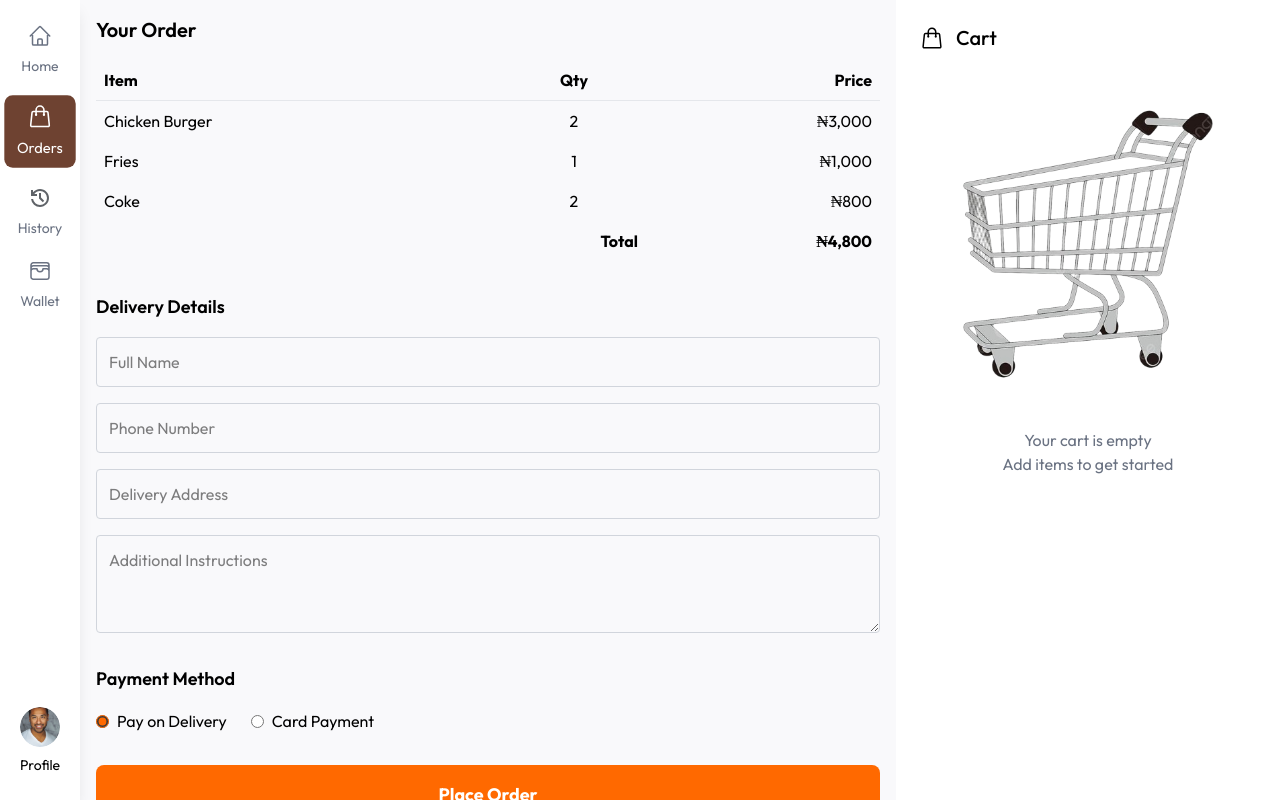
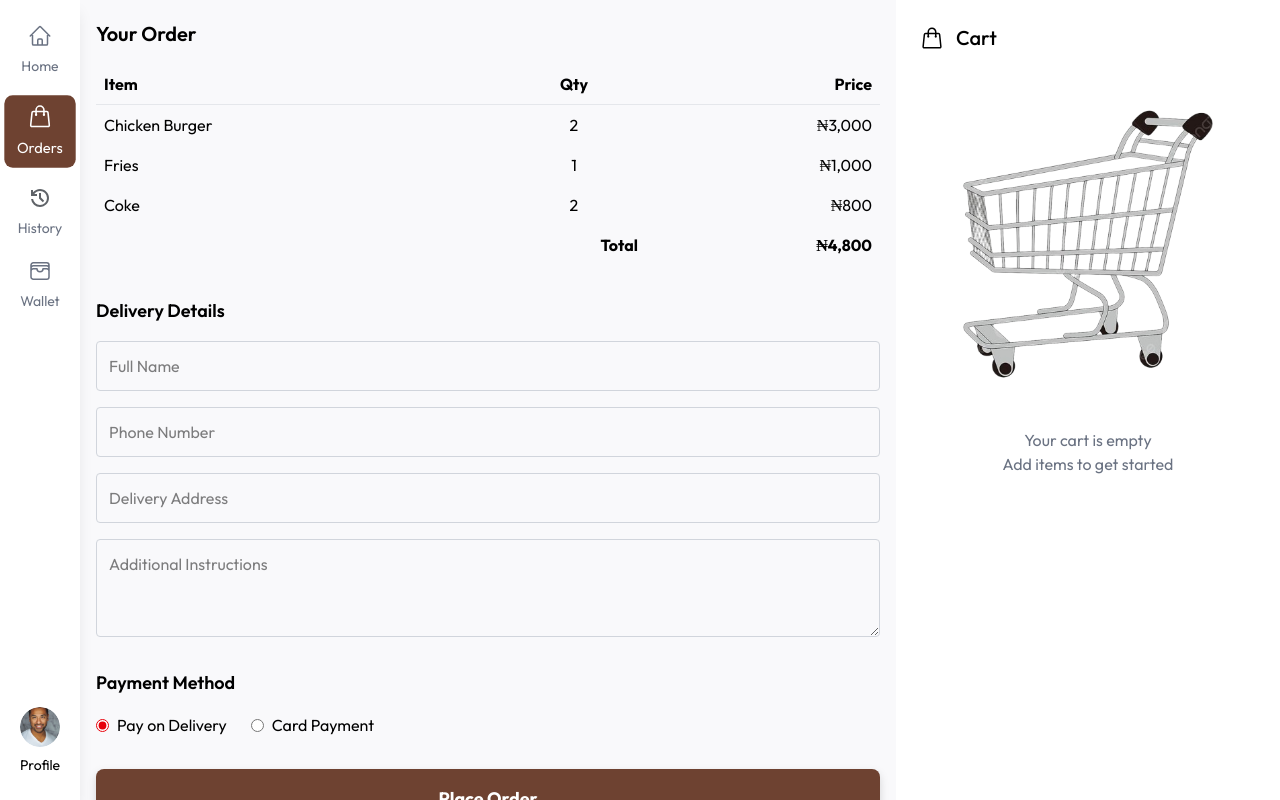
Before and after one commit to Godspowerj/Foodnest, a Next.js app: page /order in a window 1280 px wide. Built offline with nearby package versions, Linux system fonts and the light colour scheme.

Commit message:
in progress

```diff
--- a/src/app/order/page.tsx
+++ b/src/app/order/page.tsx
@@ -3,7 +3,7 @@ import React from "react";
 
 const OrderPage: React.FC = () => {
   return (
-    <div className="bg-[#f9f9fb] h-screen overflow-y-scroll scrollbar-hide w-full px-4 py-4">
+    <div className="bg-[#f9f9fb] h-screen overflow-y-scroll scrollbar-hide w-full px-4 py-5">
       <div className=" mx-auto ">
         <Navbar />
         <section className="mb-8">
@@ -86,7 +86,7 @@ const OrderPage: React.FC = () => {
                 type="radio"
                 name="payment"
                 defaultChecked
-                className="accent-orange-500"
+                className="accent-red-600"
               />
               Pay on Delivery
             </label>
@@ -94,7 +94,7 @@ const OrderPage: React.FC = () => {
               <input
                 type="radio"
                 name="payment"
-                className="accent-orange-500"
+                className="accent-red-600"
               />
               Card Payment
             </label>
@@ -102,7 +102,7 @@ const OrderPage: React.FC = () => {
         </section>
 
         {/* Place Order Button */}
-        <button className="w-full py-4 bg-orange-500 text-white rounded-lg text-lg font-bold hover:bg-orange-600 transition">
+        <button className="w-full py-4 text-white drop-shadow-lg bg-[#6e4231] rounded-lg text-lg font-bold  transition">
           Place Order
         </button>
       </div>
--- a/src/components/navbar.tsx
+++ b/src/components/navbar.tsx
@@ -45,7 +45,7 @@ const Navbar = () => {
         </div>
       </div>
       {/* Greeting Section */}
-      <div className={`${pathname === '/order' ? 'hidden' : 'flex'} mb-1 lg:hidden md:mb-3`}>
+      <div className={`${pathname === '/order' ? 'hidden' : 'block'} mb-1 lg:hidden md:mb-3`}>
         <span className="text-2xl md:text-2xl font-semibold py-1">
           Hello there!
         </span>
```
